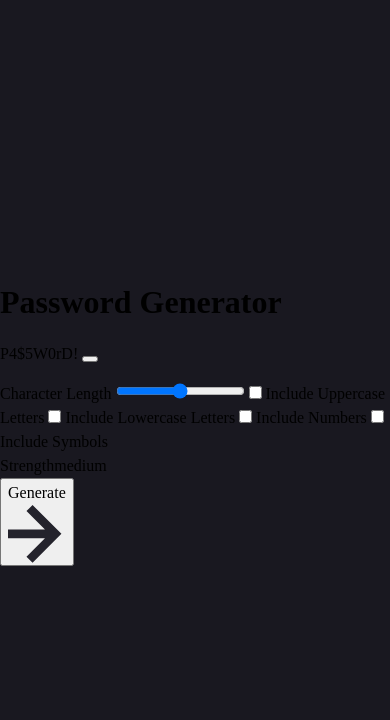
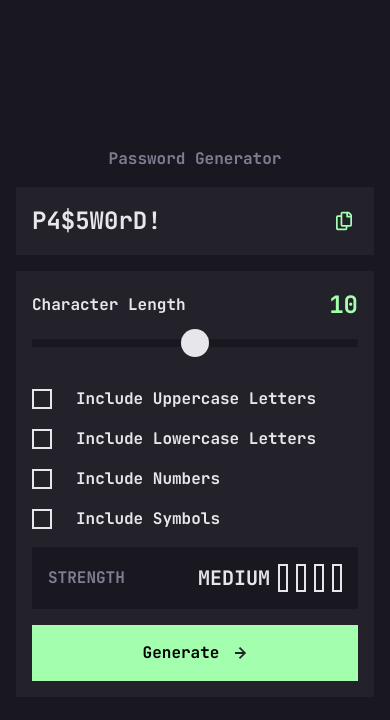
Before and after one commit to ccccchriz/password-generator-app, a plain HTML site: page index.html in a window 390 px wide. Drawn offline with Linux system fonts and the light colour scheme.

Commit message:
finished mobile design

```diff
--- a/index.html
+++ b/index.html
@@ -17,39 +17,66 @@
   </head>
   <body>
     <main>
-      <h1>Password Generator</h1>
-      <p class="">
-        <span>P4$5W0rD!</span>
-        <button>
+      <h1 class="main__title">Password Generator</h1>
+      <div class="main__result">
+        <p>P4$5W0rD!</p>
+        <button type="button" class="result__button">
           <svg
             viewBox="0 0 21 24"
             xmlns="http://www.w3.org/2000/svg"
             aria-label="copy"
+            fill="#A4FFAF"
           >
             <path
               d="M20.341 3.091 17.909.659A2.25 2.25 0 0 0 16.319 0H8.25A2.25 2.25 0 0 0 6 2.25V4.5H2.25A2.25 2.25 0 0 0 0 6.75v15A2.25 2.25 0 0 0 2.25 24h10.5A2.25 2.25 0 0 0 15 21.75V19.5h3.75A2.25 2.25 0 0 0 21 17.25V4.682a2.25 2.25 0 0 0-.659-1.591ZM12.469 21.75H2.53a.281.281 0 0 1-.281-.281V7.03a.281.281 0 0 1 .281-.281H6v10.5a2.25 2.25 0 0 0 2.25 2.25h4.5v1.969a.282.282 0 0 1-.281.281Zm6-4.5H8.53a.281.281 0 0 1-.281-.281V2.53a.281.281 0 0 1 .281-.281H13.5v4.125c0 .621.504 1.125 1.125 1.125h4.125v9.469a.282.282 0 0 1-.281.281Zm.281-12h-3v-3h.451c.075 0 .147.03.2.082L18.667 4.6a.283.283 0 0 1 .082.199v.451Z"
-              fill="#A4FFAF"
             />
           </svg>
         </button>
-      </p>
-      <form action="">
-        <label for="length">Character Length</label>
-        <input type="range" name="length" id="length" />
-        <input type="checkbox" name="uppercase" id="uppercase" />
-        <label for="uppercase">Include Uppercase Letters</label>
-        <input type="checkbox" name="lowercase" id="lowercase" />
-        <label for="lowercase">Include Lowercase Letters</label>
-        <input type="checkbox" name="numbers" id="numbers" />
-        <label for="numbers">Include Numbers</label>
-        <input type="checkbox" name="symbols" id="symbols" />
-        <label for="symbols">Include Symbols</label>
-        <p><span>Strength</span><span>medium</span></p>
-        <button type="submit">
+      </div>
+      <form action="" class="main__form">
+        <label for="length" class="form__length">
+          Character Length
+          <span aria-hidden="true" id="display-length">10</span>
+        </label>
+        <input type="range" name="length" id="length" class="form__slider" />
+
+        <label class="form__checkbox">
+          <input type="checkbox" name="uppercase" id="uppercase" />Include
+          Uppercase Letters
+        </label>
+
+        <label class="form__checkbox">
+          <input type="checkbox" name="lowercase" id="lowercase" />Include
+          Lowercase Letters
+        </label>
+
+        <label class="form__checkbox">
+          <input type="checkbox" name="numbers" id="numbers" />Include Numbers
+        </label>
+
+        <label class="form__checkbox">
+          <input type="checkbox" name="symbols" id="symbols" />Include Symbols
+        </label>
+
+        <div class="form__strength">
+          Strength
+          <div class="strength__level">
+            <span>medium</span>
+            <div class="strength__bar" aria-hidden="true"></div>
+            <div class="strength__bar" aria-hidden="true"></div>
+            <div class="strength__bar" aria-hidden="true"></div>
+            <div class="strength__bar" aria-hidden="true"></div>
+          </div>
+        </div>
+
+        <button type="submit" class="form__submit">
           Generate
-          <svg viewBox="0 0 12 12" xmlns="http://www.w3.org/2000/svg">
+          <svg
+            viewBox="0 0 12 12"
+            xmlns="http://www.w3.org/2000/svg"
+            fill="#24232C"
+          >
             <path
-              fill="#24232C"
               d="m5.106 12 6-6-6-6-1.265 1.265 3.841 3.84H.001v1.79h7.681l-3.841 3.84z"
             />
           </svg>
--- a/style.css
+++ b/style.css
@@ -97,7 +97,180 @@ main {
   min-height: 100vh;
   min-height: 100dvh;
   display: grid;
-  place-content: center;
+  align-content: center;
+  justify-items: center;
+  padding: 1rem;
   gap: 1rem;
   background-color: var(--clr-neutral-400);
+  font-family: var(--ff-primary);
 }
+
+main > * {
+  max-width: 33.75rem;
+}
+
+.main__title {
+  color: var(--clr-neutral-200);
+  font-size: 1rem;
+  text-align: center;
+}
+
+.main__result {
+  width: 100%;
+  background-color: var(--clr-neutral-300);
+  color: var(--clr-neutral-100);
+  font-size: var(--fs-heading-m);
+  display: flex;
+  justify-content: space-between;
+  padding: 1rem;
+}
+
+.result__button {
+  background-color: transparent;
+  border: none;
+  cursor: pointer;
+}
+
+.result__button svg {
+  width: 1rem;
+  height: 1.25rem;
+}
+
+.result__button:is(:hover, :focus-visible) svg {
+  fill: var(--clr-neutral-100);
+}
+
+.main__form {
+  width: 100%;
+  display: grid;
+  gap: 1rem;
+  padding: 1rem;
+  background-color: var(--clr-neutral-300);
+  color: var(--clr-neutral-100);
+}
+
+.form__length {
+  display: flex;
+  justify-content: space-between;
+  align-items: center;
+}
+
+.form__slider {
+  appearance: none;
+  margin-bottom: 1.5rem;
+  height: 0.5rem;
+  background: var(--clr-neutral-400);
+}
+
+.form__slider::-webkit-slider-thumb {
+  appearance: none;
+  height: 1.75rem;
+  width: 1.75rem;
+  border-radius: 50%;
+  background-color: var(--clr-neutral-100);
+  border: none;
+}
+
+.form__slider::-moz-range-thumb {
+  height: 1.75rem;
+  width: 1.75rem;
+  border-radius: 50%;
+  background-color: var(--clr-neutral-100);
+  border: none;
+}
+
+.form__length {
+  font-size: 1rem;
+  color: var(--clr-neutral-100);
+}
+
+.form__length span {
+  font-size: var(--fs-heading-m);
+  color: var(--clr-accent-green);
+}
+
+.form__checkbox {
+  display: flex;
+  align-items: center;
+  font-size: 1rem;
+  gap: 1.5rem;
+}
+
+.form__checkbox > input {
+  width: 1.25rem;
+  height: 1.25rem;
+  appearance: none;
+  border: var(--clr-neutral-100) 0.125rem solid;
+}
+
+.form__checkbox > input:checked {
+  background-color: var(--clr-accent-green);
+  background-image: url(assets/images/icon-check.svg);
+  background-position: center;
+  background-repeat: no-repeat;
+  background-size: contain;
+  border: var(--clr-accent-green) 0.125rem solid;
+}
+
+.form__strength {
+  padding: 1rem;
+  background-color: var(--clr-neutral-400);
+  display: flex;
+  justify-content: space-between;
+  align-items: center;
+  text-transform: uppercase;
+  color: var(--clr-neutral-200);
+  font-size: 1rem;
+}
+
+.strength__level {
+  color: var(--clr-neutral-100);
+  font-size: var(--fs-body);
+  display: flex;
+  align-items: center;
+  gap: 0.5rem;
+}
+
+.strength__bar {
+  width: 0.625rem;
+  height: 1.75rem;
+  border: 0.125rem solid var(--clr-neutral-100);
+}
+
+.very-low div:nth-child(1) {
+  background-color: var(--clr-accent-red);
+  border: 0.125rem solid var(--clr-accent-red);
+}
+
+.low div:nth-child(1),
+.low div:nth-child(2) {
+  background-color: var(--clr-accent-orange);
+  border: 0.125rem solid var(--clr-accent-orange);
+}
+
+.medium div:nth-child(1),
+.medium div:nth-child(2),
+.medium div:nth-child(3) {
+  background-color: var(--clr-accent-yellow);
+  border: 0.125rem solid var(--clr-accent-yellow);
+}
+
+.high div {
+  background-color: var(--clr-accent-green);
+  border: 0.125rem solid var(--clr-accent-green);
+}
+
+.form__submit {
+  padding: 1rem;
+  display: flex;
+  align-items: center;
+  justify-content: center;
+  gap: 1rem;
+  background-color: var(--clr-accent-green);
+  border: none;
+}
+
+.form__submit svg {
+  width: 0.75rem;
+  height: 0.75rem;
+}
```
